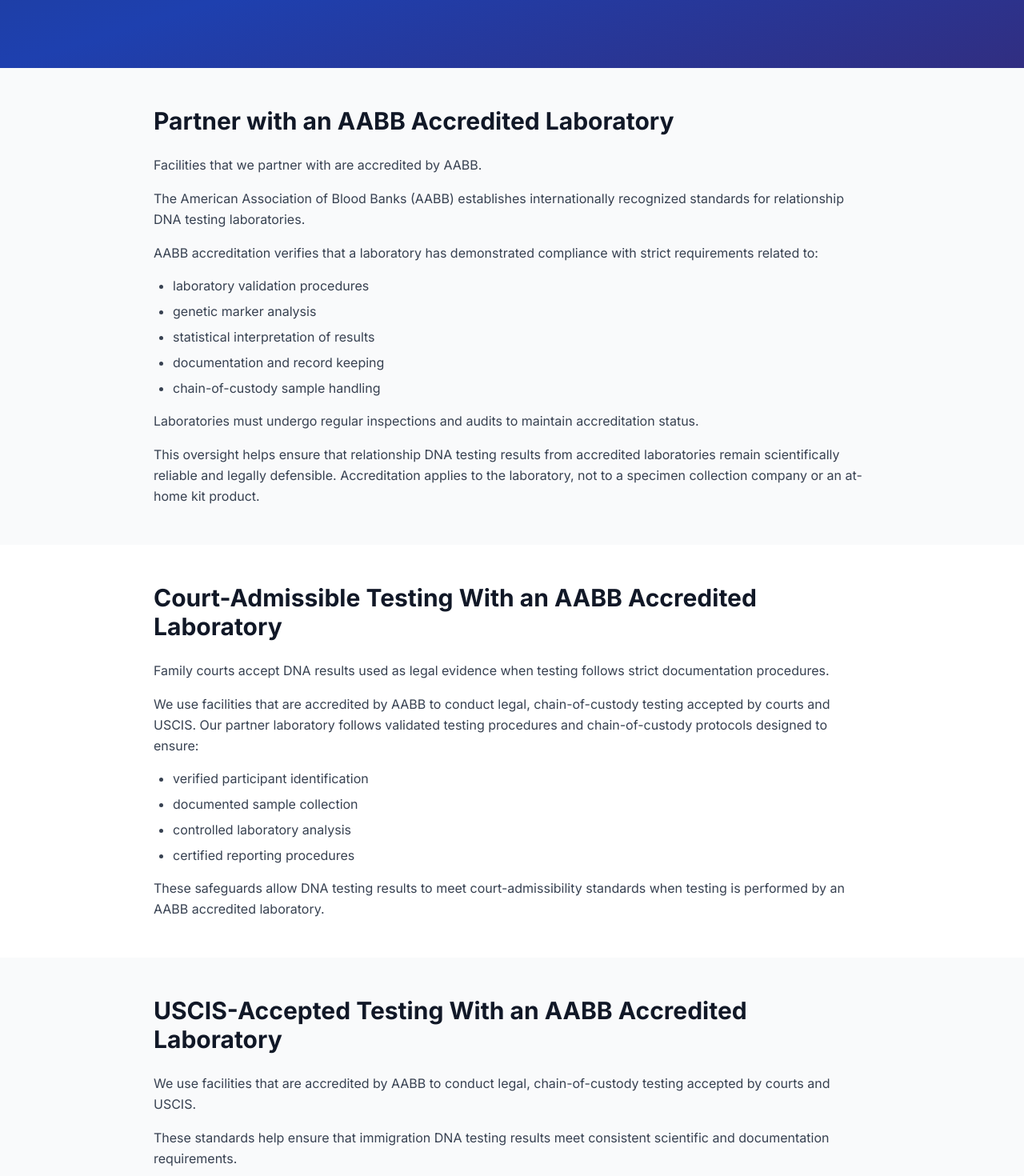
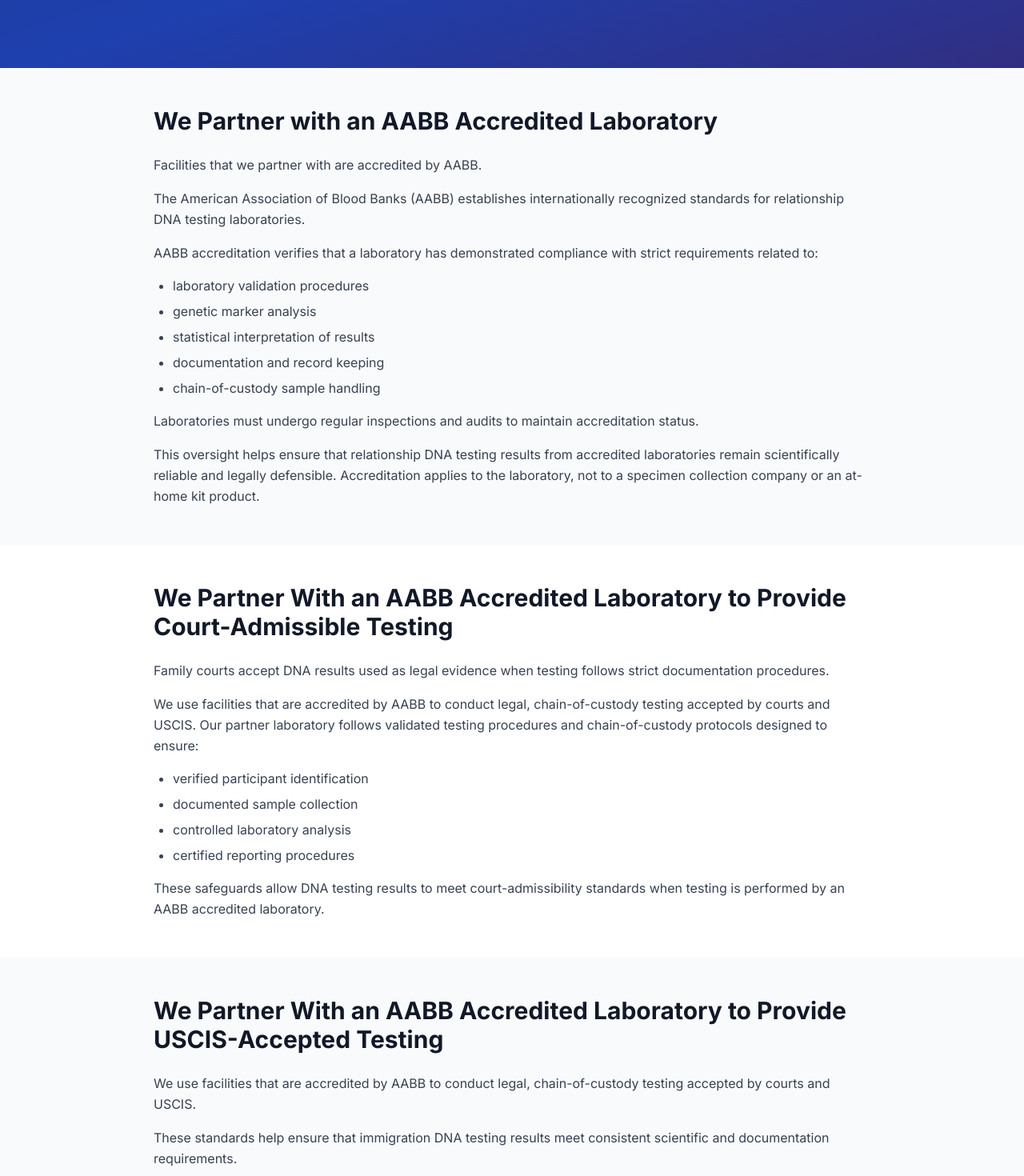
Before and after one commit to kodegeo/milehighdna, a React (Vite) app in the folder vite-milehighdna/: page /partner-laboratory-denver in a window 1280 px wide. Shown: the part 420-1890 px from the top of the page at 80% size. Built offline with nearby package versions, Linux system fonts and the light colour scheme; no server answers.

Commit message:
Update page

```diff
--- a/vite-milehighdna/src/pages/AABBAccreditedDNATestingDenver.jsx
+++ b/vite-milehighdna/src/pages/AABBAccreditedDNATestingDenver.jsx
@@ -120,7 +120,7 @@
       {/* Partner laboratory accreditation */}
       <section className="bg-gray-50 py-10 md:py-12 px-4 md:px-8">
         <div className="max-w-4xl mx-auto">
-          <h2 className="text-2xl md:text-3xl font-bold text-gray-900 mb-6">Partner with an AABB Accredited Laboratory</h2>
+          <h2 className="text-2xl md:text-3xl font-bold text-gray-900 mb-6">We Partner with an AABB Accredited Laboratory</h2>
           <p className="text-gray-700 leading-relaxed mb-4">{MH_FACILITIES_ACCREDITED_BY_AABB}</p>
           <p className="text-gray-700 leading-relaxed mb-4">
             The American Association of Blood Banks (AABB) establishes internationally recognized standards for relationship DNA testing laboratories.
@@ -147,7 +147,7 @@
       {/* Court-admissible testing through AABB accredited laboratory */}
       <section className="bg-white py-10 md:py-12 px-4 md:px-8">
         <div className="max-w-4xl mx-auto">
-          <h2 className="text-2xl md:text-3xl font-bold text-gray-900 mb-6">Court-Admissible Testing With an AABB Accredited Laboratory</h2>
+          <h2 className="text-2xl md:text-3xl font-bold text-gray-900 mb-6">We Partner With an AABB Accredited Laboratory to Provide Court-Admissible Testing</h2>
           <p className="text-gray-700 leading-relaxed mb-4">
             Family courts accept DNA results used as legal evidence when testing follows strict documentation procedures.
           </p>
@@ -169,7 +169,7 @@
       {/* USCIS-accepted testing through AABB accredited laboratory */}
       <section className="bg-gray-50 py-10 md:py-12 px-4 md:px-8">
         <div className="max-w-4xl mx-auto">
-          <h2 className="text-2xl md:text-3xl font-bold text-gray-900 mb-6">USCIS-Accepted Testing With an AABB Accredited Laboratory</h2>
+          <h2 className="text-2xl md:text-3xl font-bold text-gray-900 mb-6">We Partner With an AABB Accredited Laboratory to Provide USCIS-Accepted Testing</h2>
           <p className="text-gray-700 leading-relaxed mb-4">
             {MH_AABB_PARTNER_COURTS_USCIS}
           </p>
```
